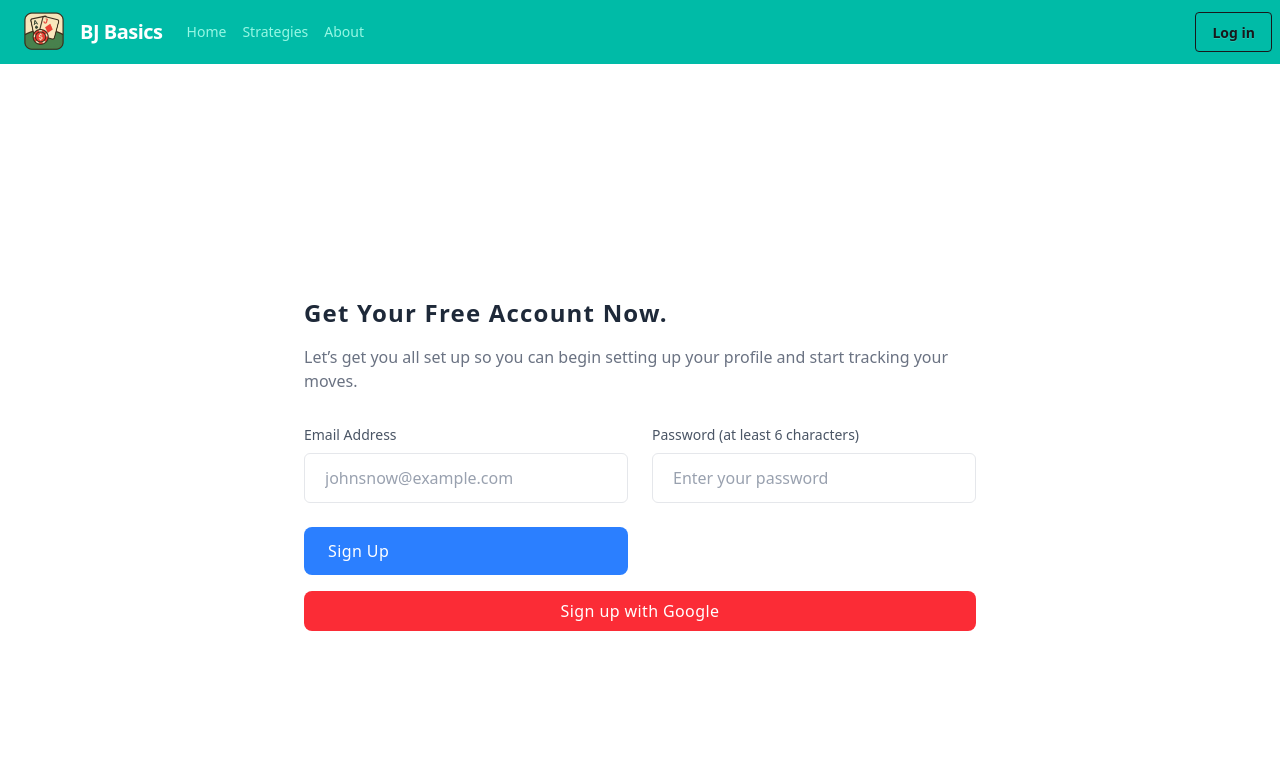
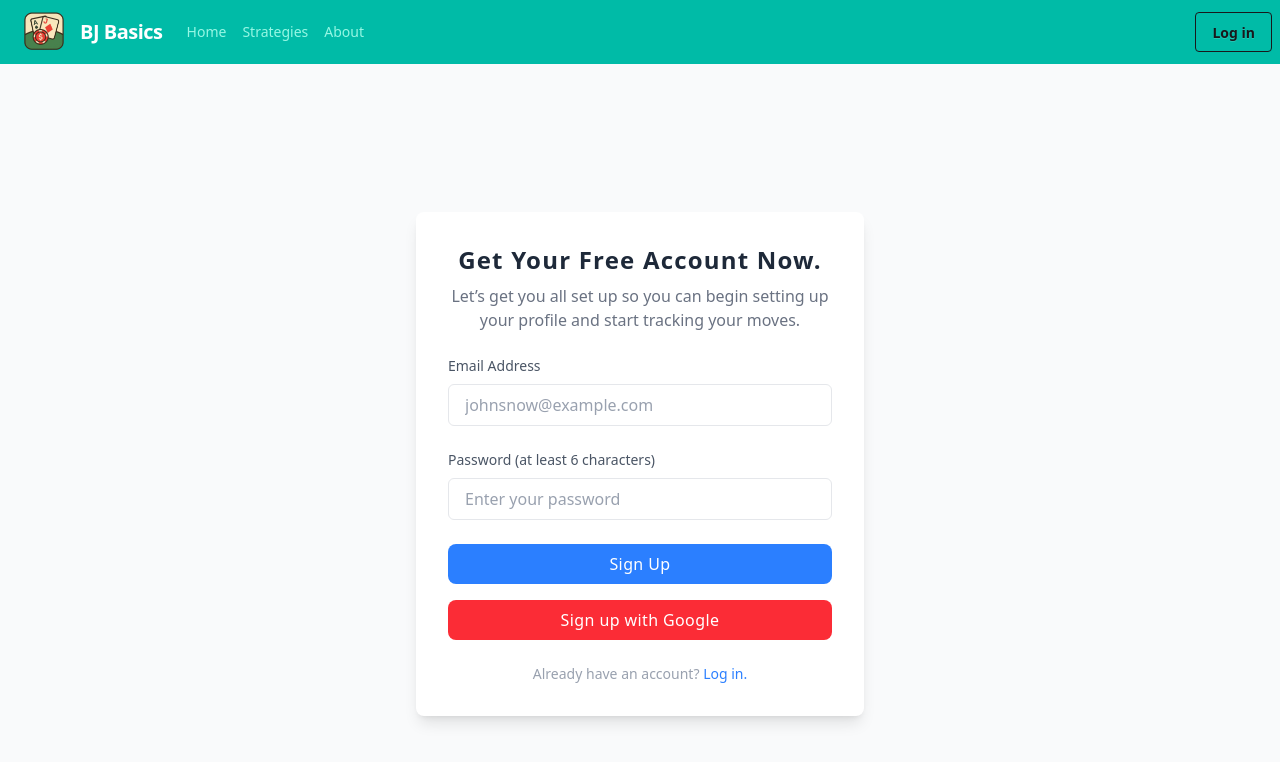
Before and after one commit to holeecow/orbital-highrollers, a Next.js app: page /signup in a window 1280 px wide. Shown: the top 762 px of the page. Built offline with nearby package versions, Linux system fonts and the light colour scheme; no server answers.

Commit message:
bug fix + ui improvement

```diff
--- a/src/components/auth/Login.js
+++ b/src/components/auth/Login.js
@@ -23,6 +23,9 @@ export default function Login() {
     setError(null); // Reset error before new signin attempt
     try {
       await signInWithEmailAndPassword(auth, email, password);
+      if (typeof window !== "undefined") {
+        sessionStorage.setItem("loginSuccess", "1");
+      }
       router.push("/"); // navigate to home page when the user really is signed in
     } catch (err) {
       if (err.code === "auth/invalid-credential") {
@@ -47,6 +50,9 @@ export default function Login() {
         setError("No account found with this email. Please sign up.");
       } else {
         // Existing user, allow login.
+        if (typeof window !== "undefined") {
+          sessionStorage.setItem("loginSuccess", "1");
+        }
         router.push("/"); // Navigate to home page on successful sign-in
       }
     } catch (err) {
@@ -100,29 +106,23 @@ export default function Login() {
   return (
     <>
       {overlay}
-      <div className="min-h-screen bg-cover bg-center flex items-center justify-center">
-        <div className="flex justify-center">
-          <div className="flex items-center mx-auto ">
-            <div className="flex-1">
-              <div className="text-center">
-                <div className="flex justify-center mx-auto "></div>
-
-                <p className="mt-3 text-gray-500 dark:text-gray-300">
+      <div className="min-h-screen flex items-center justify-center bg-gray-50 dark:bg-gray-900">
+        <div className="w-full max-w-md p-8 bg-white dark:bg-gray-800 rounded-lg shadow-lg mx-auto">
+          <h1 className="text-2xl font-semibold tracking-wider text-gray-800 capitalize dark:text-white text-center mb-2">
+            Log in to your account
+          </h1>
+          <p className="mb-6 text-gray-500 dark:text-gray-400 text-center">
             Sign in to access your account
           </p>
-              </div>
-
           {error && (
             <div
-                  className="mt-4 p-4 text-sm text-red-700 bg-red-100 rounded-lg"
+              className="mb-4 p-4 text-sm text-red-700 bg-red-100 rounded-lg"
               role="alert"
             >
               {error}
             </div>
           )}
-
-              <div className="mt-8">
-                <form onSubmit={signIn}>
+          <form onSubmit={signIn} className="space-y-6">
             <div>
               <label
                 htmlFor="email"
@@ -134,14 +134,13 @@ export default function Login() {
                 type="email"
                 name="email"
                 id="email"
-                      placeholder="example@example.com"
-                      className="block w-full px-4 py-2 mt-2 text-gray-700 placeholder-gray-400 bg-white border border-gray-200 rounded-lg dark:placeholder-gray-600 dark:bg-gray-900 dark:text-gray-300 dark:border-gray-700 focus:border-blue-400 dark:focus:border-blue-400 focus:ring-blue-400 focus:outline-none focus:ring focus:ring-opacity-40"
+                placeholder="johnsnow@example.com"
+                className="block w-full px-4 py-2 mt-2 text-gray-700 placeholder-gray-400 bg-white border border-gray-200 rounded-md dark:placeholder-gray-600 dark:bg-gray-900 dark:text-gray-300 dark:border-gray-700 focus:border-blue-400 dark:focus:border-blue-400 focus:ring-blue-400 focus:outline-none focus:ring focus:ring-opacity-40"
                 value={email}
                 onChange={(e) => setEmail(e.target.value)}
               />
             </div>
-
-                  <div className="mt-6">
+            <div>
               <div className="flex justify-between mb-2">
                 <label
                   htmlFor="password"
@@ -152,35 +151,28 @@ export default function Login() {
                 <button
                   type="button"
                   onClick={() => setResetCard(true)}
-                        className="text-sm  focus:text-blue-500 hover:text-blue-500 hover:underline cursor-pointer"
+                  className="text-sm focus:text-blue-500 hover:text-blue-500 hover:underline cursor-pointer"
                 >
                   Forgot password?
                 </button>
               </div>
-
               <input
                 type="password"
                 name="password"
                 id="password"
                 placeholder="Your Password"
-                      className="block w-full px-4 py-2 mt-2 text-gray-700 placeholder-gray-400 bg-white border border-gray-200 rounded-lg dark:placeholder-gray-600 dark:bg-gray-900 dark:text-gray-300 dark:border-gray-700 focus:border-blue-400 dark:focus:border-blue-400 focus:ring-blue-400 focus:outline-none focus:ring focus:ring-opacity-40"
+                className="block w-full px-4 py-2 mt-2 text-gray-700 placeholder-gray-400 bg-white border border-gray-200 rounded-md dark:placeholder-gray-600 dark:bg-gray-900 dark:text-gray-300 dark:border-gray-700 focus:border-blue-400 dark:focus:border-blue-400 focus:ring-blue-400 focus:outline-none focus:ring focus:ring-opacity-40"
                 value={password}
                 onChange={(e) => setPassword(e.target.value)}
               />
             </div>
-
-                  <div className="mt-6">
-                    {/* <Link to="/authdetails"> */}
             <button
               type="submit"
               className="w-full px-4 py-2 tracking-wide text-white transition-colors duration-300 transform bg-blue-500 rounded-lg hover:bg-blue-400 focus:outline-none focus:bg-blue-400 focus:ring focus:ring-blue-300 focus:ring-opacity-50 cursor-pointer"
             >
               Log in
             </button>
-                    {/* </Link> */}
-                  </div>
           </form>
-
           <div className="mt-4">
             <button
               onClick={signInWithGoogle}
@@ -189,9 +181,8 @@ export default function Login() {
               Sign in with Google
             </button>
           </div>
-
           <p className="mt-6 text-sm text-center text-gray-400">
-                  Don&#x27;t have an account yet?{" "}
+            Don&apos;t have an account yet?{" "}
             <Link
               href="/signup"
               className="text-blue-500 focus:outline-none focus:underline hover:underline"
@@ -201,9 +192,6 @@ export default function Login() {
           </p>
         </div>
       </div>
-          </div>
-        </div>
-      </div>
     </>
   );
 }
--- a/src/components/auth/Signup.js
+++ b/src/components/auth/Signup.js
@@ -8,6 +8,7 @@ import {
 import { useState } from "react";
 import { useRouter } from "next/router";
 import { auth, googleProvider } from "../../firebase";
+import Link from "next/link";
 
 export default function Signup() {
   const [email, setEmail] = useState("");
@@ -81,30 +82,24 @@ export default function Signup() {
   };
 
   return (
-    <section className="bg-white dark:bg-gray-900 ">
-      <div className="flex min-h-screen ">
-        <div className="flex items-center w-full max-w-3xl p-8 mx-auto lg:px-12 lg:w-3/5">
-          <div className="w-full ">
-            <h1 className="text-2xl font-semibold tracking-wider text-gray-800 capitalize dark:text-white">
+    <section className="bg-gray-50 dark:bg-gray-900 min-h-screen flex items-center justify-center">
+      <div className="w-full max-w-md p-8 bg-white dark:bg-gray-800 rounded-lg shadow-lg mx-auto">
+        <h1 className="text-2xl font-semibold tracking-wider text-gray-800 capitalize dark:text-white text-center mb-2">
           Get your free account now.
         </h1>
-
-            <p className="mt-4 text-gray-500 dark:text-gray-400">
-              {/* &rsquo is a html identity since quotation marks are not accepted */}
+        <p className="mb-6 text-gray-500 dark:text-gray-400 text-center">
           Let&rsquo;s get you all set up so you can begin setting up your
           profile and start tracking your moves.
         </p>
-
         {error && (
-              <div className="mt-4 p-4 text-sm text-red-700 bg-red-100 rounded-lg" role="alert">
+          <div
+            className="mb-4 p-4 text-sm text-red-700 bg-red-100 rounded-lg"
+            role="alert"
+          >
             {error}
           </div>
         )}
-
-            <form
-              className="grid grid-cols-1 gap-6 mt-8 md:grid-cols-2"
-              onSubmit={SignUp}
-            >
+        <form className="space-y-6" onSubmit={SignUp}>
           <div>
             <label className="block mb-2 text-sm text-gray-600 dark:text-gray-200">
               Email Address
@@ -114,10 +109,9 @@ export default function Signup() {
               value={email}
               placeholder="johnsnow@example.com"
               onChange={(e) => setEmail(e.target.value)}
-                  className="block w-full px-5 py-3 mt-2 text-gray-700 placeholder-gray-400 bg-white border border-gray-200 rounded-md dark:placeholder-gray-600 dark:bg-gray-900 dark:text-gray-300 dark:border-gray-700 focus:border-blue-400 dark:focus:border-blue-400 focus:ring-blue-400 focus:outline-none focus:ring focus:ring-opacity-40"
+              className="block w-full px-4 py-2 mt-2 text-gray-700 placeholder-gray-400 bg-white border border-gray-200 rounded-md dark:placeholder-gray-600 dark:bg-gray-900 dark:text-gray-300 dark:border-gray-700 focus:border-blue-400 dark:focus:border-blue-400 focus:ring-blue-400 focus:outline-none focus:ring focus:ring-opacity-40"
             />
           </div>
-
           <div>
             <label className="block mb-2 text-sm text-gray-600 dark:text-gray-200">
               Password (at least 6 characters)
@@ -127,19 +121,16 @@ export default function Signup() {
               value={password}
               placeholder="Enter your password"
               onChange={(e) => setPassword(e.target.value)}
-                  className="block w-full px-5 py-3 mt-2 text-gray-700 placeholder-gray-400 bg-white border border-gray-200 rounded-md dark:placeholder-gray-600 dark:bg-gray-900 dark:text-gray-300 dark:border-gray-700 focus:border-blue-400 dark:focus:border-blue-400 focus:ring-blue-400 focus:outline-none focus:ring focus:ring-opacity-40"
+              className="block w-full px-4 py-2 mt-2 text-gray-700 placeholder-gray-400 bg-white border border-gray-200 rounded-md dark:placeholder-gray-600 dark:bg-gray-900 dark:text-gray-300 dark:border-gray-700 focus:border-blue-400 dark:focus:border-blue-400 focus:ring-blue-400 focus:outline-none focus:ring focus:ring-opacity-40"
             />
           </div>
-
           <button
             type="submit"
-                className="
-              flex w-full px-6 py-3 tracking-wide text-white transition-colors duration-300 transform  bg-blue-500 rounded-lg hover:bg-blue-400 focus:outline-none focus:bg-blue-400 focus:ring focus:ring-blue-300 focus:ring-opacity-50 cursor-pointer"
+            className="w-full px-4 py-2 tracking-wide text-white transition-colors duration-300 transform bg-blue-500 rounded-lg hover:bg-blue-400 focus:outline-none focus:bg-blue-400 focus:ring focus:ring-blue-300 focus:ring-opacity-50 cursor-pointer"
           >
             Sign Up
           </button>
         </form>
-
         <div className="mt-4">
           <button
             onClick={signUpWithGoogle}
@@ -148,8 +139,15 @@ export default function Signup() {
             Sign up with Google
           </button>
         </div>
-          </div>
-        </div>
+        <p className="mt-6 text-sm text-center text-gray-400">
+          Already have an account?{" "}
+          <Link
+            href="/login"
+            className="text-blue-500 focus:outline-none focus:underline hover:underline"
+          >
+            Log in.
+          </Link>
+        </p>
       </div>
     </section>
   );
--- a/src/components/blackjack/BlackjackGame.js
+++ b/src/components/blackjack/BlackjackGame.js
@@ -226,12 +226,14 @@ export default function BlackjackGame() {
           setLongestWinStreak(data.longestWinStreak || 0);
           setLongestLossStreak(data.longestLossStreak || 0);
           setDailyStats(data.dailyStats || {});
-          setMoveStats(data.moveStats || {
+          setMoveStats(
+            data.moveStats || {
               hit: { wins: 0, total: 0 },
               stand: { wins: 0, total: 0 },
               double: { wins: 0, total: 0 },
               split: { wins: 0, total: 0 },
-          });
+            }
+          );
           setWinStreaks(data.winStreaks || []);
           setLossStreaks(data.lossStreaks || []);
           // Current streaks are not persisted, so they reset on load
@@ -277,7 +279,10 @@ export default function BlackjackGame() {
   // useEffect hook to handle the logic when it is the dealer's turn
   useEffect(() => {
     const accumulate = () => {
-      return playerHands.some((hand) => handTotal(hand) < 22);
+      return playerHands.some(
+        (hand) =>
+          handTotal(hand) < 21 || (handTotal(hand) == 21 && hand.length != 2)
+      );
     };
     const runDealer = async () => {
       if (!dealerTurn || phase == "finished") return;
@@ -306,7 +311,7 @@ export default function BlackjackGame() {
     if (dealerTurn) {
       runDealer();
     }
-  }, [dealerTurn]); // was [dealerTurn, dealer, playerHands, drawCards]
+  }, [dealerTurn]);
 
   useEffect(() => {
     if (handTotal(dealer) == 21 && dealer.length == 2) {
@@ -314,11 +319,11 @@ export default function BlackjackGame() {
       setDealerTurn(true);
       return;
     } else {
+      if (!dealerTurn) {
         if (playerHands.length == 1) {
           if (handTotal(playerHands[0]) == 21 && playerHands[0].length == 2) {
             setResults(["win"]);
             setPhase("finished");
-          setDealerTurn(true);
             return;
           }
           if (handTotal(playerHands[0]) > 21) {
@@ -341,7 +346,8 @@ export default function BlackjackGame() {
           }
         }
       }
-  }, [dealer, playerHands, currentHandIndex, dealerTurn]);
+    }
+  }, [dealer, playerHands, currentHandIndex]);
 
   useEffect(() => {
     if (phase == "finished" && !animationShown) {
@@ -480,7 +486,7 @@ export default function BlackjackGame() {
     setFeedbackMessages((prev) => [msg, ...prev]);
     if (isCorrect) setCorrectMoves((c) => c + 1);
     else setWrongMoves((w) => w + 1);
-    setLastPlayerAction('split');
+    setLastPlayerAction("split");
     // Proceed with split logic
     const [card1, card2] = currentHand;
     const [card3, card4] = await drawCards(2);
@@ -551,7 +557,7 @@ export default function BlackjackGame() {
     } else {
       setWrongMoves((w) => w + 1);
     }
-    setLastPlayerAction('double');
+    setLastPlayerAction("double");
     // Draw one card and finish this hand
     const [card] = await drawCards(1);
     setPlayerHands((prev) => {
@@ -596,7 +602,7 @@ export default function BlackjackGame() {
     } else {
       setWrongMoves((w) => w + 1);
     }
-    setLastPlayerAction('hit');
+    setLastPlayerAction("hit");
     setPlayerHasHit(true);
     const [card] = await drawCards(1);
     setPlayerHands((prev) => {
@@ -629,7 +635,7 @@ export default function BlackjackGame() {
     } else {
       setWrongMoves((w) => w + 1);
     }
-    setLastPlayerAction('stand');
+    setLastPlayerAction("stand");
     // If stand, move to next hand, else dealer's turn
     if (playerHands.length > 1 && currentHandIndex < playerHands.length - 1) {
       setCurrentHandIndex(currentHandIndex + 1);
@@ -655,8 +661,8 @@ export default function BlackjackGame() {
       let roundLost = false;
 
       if (handWasSplit) {
-        const allWin = results.every(r => r === 'win');
-        const allLose = results.every(r => r === 'lose');
+        const allWin = results.every((r) => r === "win");
+        const allLose = results.every((r) => r === "lose");
         if (allWin) roundWon = true;
         if (allLose) roundLost = true;
       } else {
@@ -665,7 +671,6 @@ export default function BlackjackGame() {
           if (result === "lose") roundLost = true;
         });
       }
-
 
       results.forEach((result, i) => {
         const b = handBets[i];
@@ -686,11 +691,10 @@ export default function BlackjackGame() {
       const newMoveStats = { ...moveStats };
       let actionToCredit = lastPlayerAction;
       if (handWasSplit) {
-        actionToCredit = 'split';
+        actionToCredit = "split";
       } else if (playerHasHit) {
-        actionToCredit = 'hit';
+        actionToCredit = "hit";
       }
-
 
       if (actionToCredit) {
         newMoveStats[actionToCredit].total++;
@@ -706,21 +710,24 @@ export default function BlackjackGame() {
       let newWinStreaks = [...winStreaks];
       let newLossStreaks = [...lossStreaks];
 
-      if (roundWon && !roundLost) { // Pure win
+      if (roundWon && !roundLost) {
+        // Pure win
         newCurrentWinStreak++;
         if (newCurrentLossStreak > 0) newLossStreaks.push(newCurrentLossStreak);
         newCurrentLossStreak = 0;
         if (newCurrentWinStreak > newLongestWinStreak) {
           newLongestWinStreak = newCurrentWinStreak;
         }
-      } else if (roundLost && !roundWon) { // Pure loss
+      } else if (roundLost && !roundWon) {
+        // Pure loss
         newCurrentLossStreak++;
         if (newCurrentWinStreak > 0) newWinStreaks.push(newCurrentWinStreak);
         newCurrentWinStreak = 0;
         if (newCurrentLossStreak > newLongestLossStreak) {
           newLongestLossStreak = newCurrentLossStreak;
         }
-      } else { // Push or mixed results (e.g., win one hand, lose another)
+      } else {
+        // Push or mixed results (e.g., win one hand, lose another)
         if (newCurrentWinStreak > 0) newWinStreaks.push(newCurrentWinStreak);
         if (newCurrentLossStreak > 0) newLossStreaks.push(newCurrentLossStreak);
         newCurrentWinStreak = 0;
@@ -746,7 +753,6 @@ export default function BlackjackGame() {
       newDailyStats[today].netProfit += netProfit;
 
       setDailyStats(newDailyStats);
-
 
       const userRef = doc(db, "blackjackStats", user.uid);
       updateDoc(userRef, {
--- a/src/pages/blackjackgame.js
+++ b/src/pages/blackjackgame.js
@@ -3,7 +3,6 @@ import BlackjackGame from "../components/blackjack/BlackjackGame";
 export default function BlackjackPage() {
   return (
     <div className="flex flex-col items-center justify-center h-full bg-gray-100">
-      <h1 className="text-4xl font-bold mb-8">Blackjack Game</h1>
       <BlackjackGame />
     </div>
   );
--- a/src/pages/index.js
+++ b/src/pages/index.js
@@ -1,9 +1,28 @@
 import Hero from "../components/Hero";
 import Link from "next/link";
+import { useEffect, useState } from "react";
 
 export default function HomePage() {
+  const [showLoginSuccess, setShowLoginSuccess] = useState(false);
+
+  useEffect(() => {
+    if (
+      typeof window !== "undefined" &&
+      sessionStorage.getItem("loginSuccess")
+    ) {
+      sessionStorage.removeItem("loginSuccess"); // Remove first!
+      setShowLoginSuccess(true);
+      setTimeout(() => setShowLoginSuccess(false), 3000);
+    }
+  }, []);
+
   return (
     <>
+      {showLoginSuccess && (
+        <div className="fixed top-6 left-1/2 transform -translate-x-1/2 z-50 bg-green-500 text-white px-6 py-3 rounded shadow-lg text-lg animate-fade-move-up">
+          Successfully logged in!
+        </div>
+      )}
       <Hero />
     </>
   );
```
Lines whose indentation alone changed are shown as unchanged.
